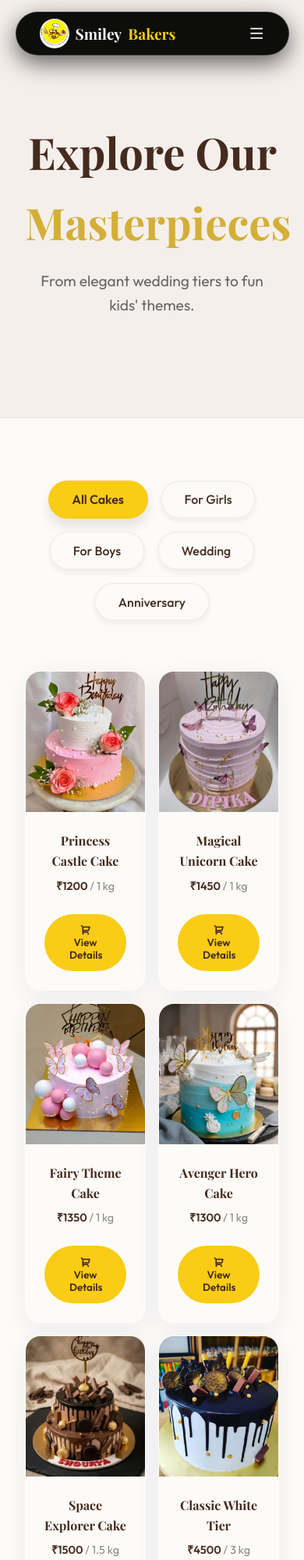
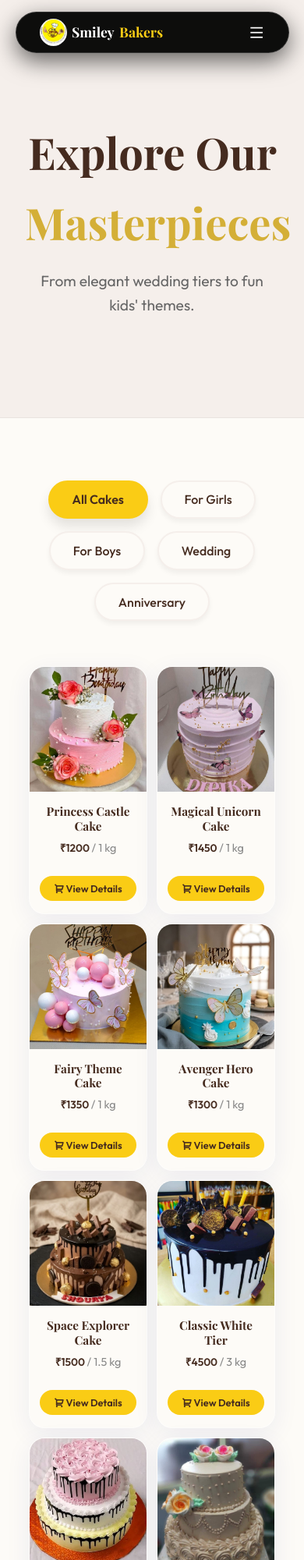
Before and after one commit to Alpha288GG/Bekary, a plain HTML site: page cake Demo/products.html in a window 390 px wide. Shown: the top 2000 px of the page at 78% size. Drawn offline with nearby package versions, Linux system fonts and the light colour scheme; a web font is replaced by a local one.

Commit message:
Add files via upload

```diff
--- a/cake Demo/css/home.css
+++ b/cake Demo/css/home.css
@@ -411,51 +411,57 @@
   .section-header { flex-direction: column; align-items: center; text-align: center; gap: 1rem; }
   .footer-grid { grid-template-columns: 1fr; }
 
-  /* Grid Layout for Categories (Mobile) */
+  /* Optimized Grid for Mobile (2 per row is best for clarity) */
   .category-grid {
     display: grid;
     grid-template-columns: repeat(2, 1fr);
-    gap: 1.2rem;
-    margin: 2rem 0 0;
-    padding: 0;
-    overflow-x: visible;
+    gap: 1rem;
+    margin: 2rem 0;
+    padding: 0 5px;
+    width: 100%;
   }
   .category-card {
-    flex: none;
     width: 100%;
-    margin-bottom: 1rem;
+    margin-bottom: 0.5rem;
   }
   .category-card .img-box {
-    width: 130px;
-    height: 130px;
+    width: 120px;
+    height: 120px;
   }
 
-  /* Grid Layout for Products (Mobile) */
+  /* Products Grid (2 per row for better readability on phones) */
   .product-grid {
     display: grid;
     grid-template-columns: repeat(2, 1fr);
-    gap: 1rem;
-    margin: 0;
-    padding: 1rem 0;
-    overflow-x: visible;
+    gap: 12px;
+    width: 100%;
+    padding: 10px 5px;
   }
   .product-card {
-    flex: none;
     width: 100%;
   }
   .product-img {
-    height: 180px;
+    height: 160px;
+  }
+  .product-info {
+    padding: 1rem 0.8rem;
   }
   .product-info h4 {
-    font-size: 1rem;
+    font-size: 0.95rem;
+    line-height: 1.2;
+    margin-bottom: 0.5rem;
   }
   .product-info .price {
-    font-size: 0.9rem;
+    font-size: 0.85rem;
+  }
+  .add-to-cart {
+    padding: 0.5rem 0.8rem;
+    font-size: 0.8rem;
   }
 }
 
-/* Tablet and larger mobile (4 cakes per row as requested) */
-@media (min-width: 480px) and (max-width: 992px) {
+/* Future friendly grid for large tablets and desktops */
+@media (min-width: 993px) {
   .category-grid {
     grid-template-columns: repeat(4, 1fr);
   }
--- a/cake Demo/css/style.css
+++ b/cake Demo/css/style.css
@@ -235,19 +235,21 @@ img {
     top: 10px;
   }
   .navbar .container {
-    padding: 6px 15px;
-    width: auto;
-    max-width: 90%;
-    gap: 1rem;
-    min-width: 250px;
+    padding: 6px 16px;
+    width: 90%;
+    margin: 0 auto;
+    display: flex;
+    justify-content: space-between;
+    align-items: center;
+    gap: 0.5rem;
   }
   .logo {
-    font-size: 1.2rem;
-    gap: 0.5rem;
+    font-size: 1.1rem;
+    gap: 0.4rem;
   }
   .logo img {
-    height: 38px !important;
-    width: 38px !important;
+    height: 35px !important;
+    width: 35px !important;
   }
 
   .nav-links, .nav-actions {
```
